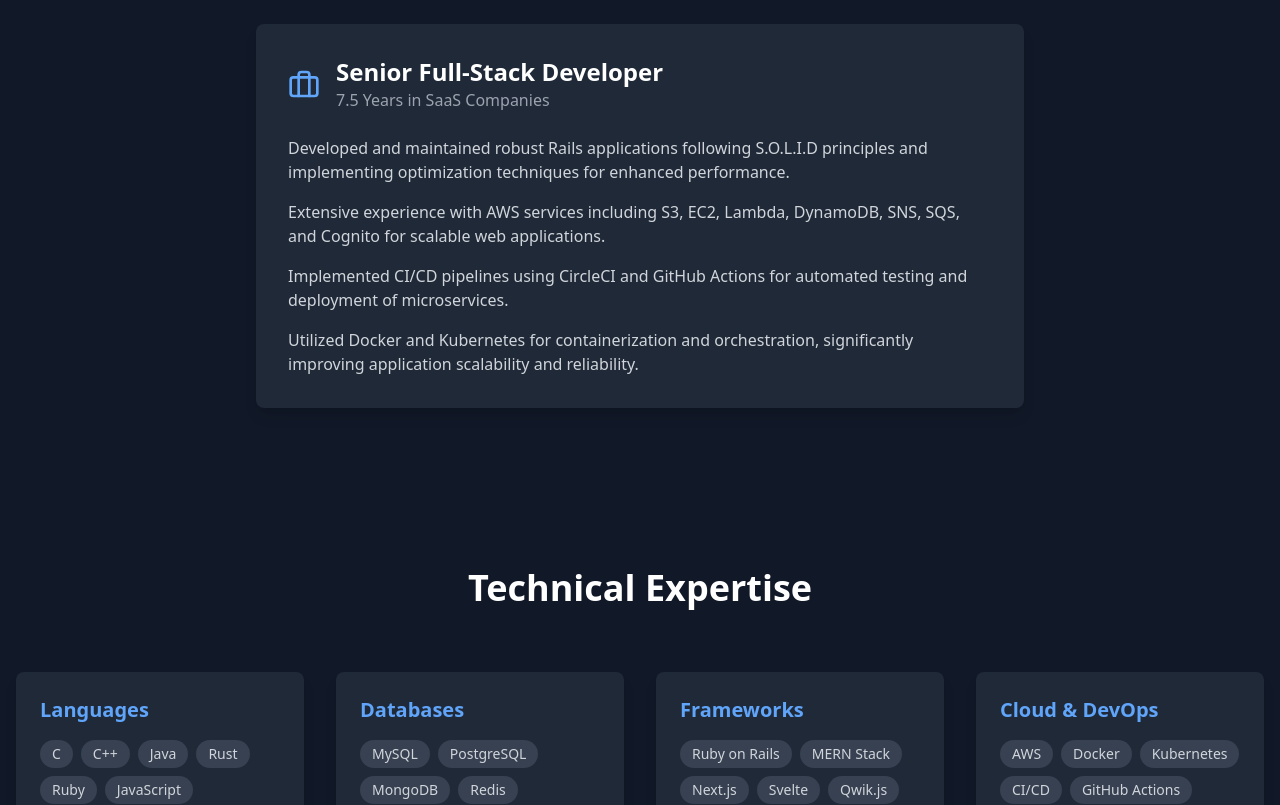
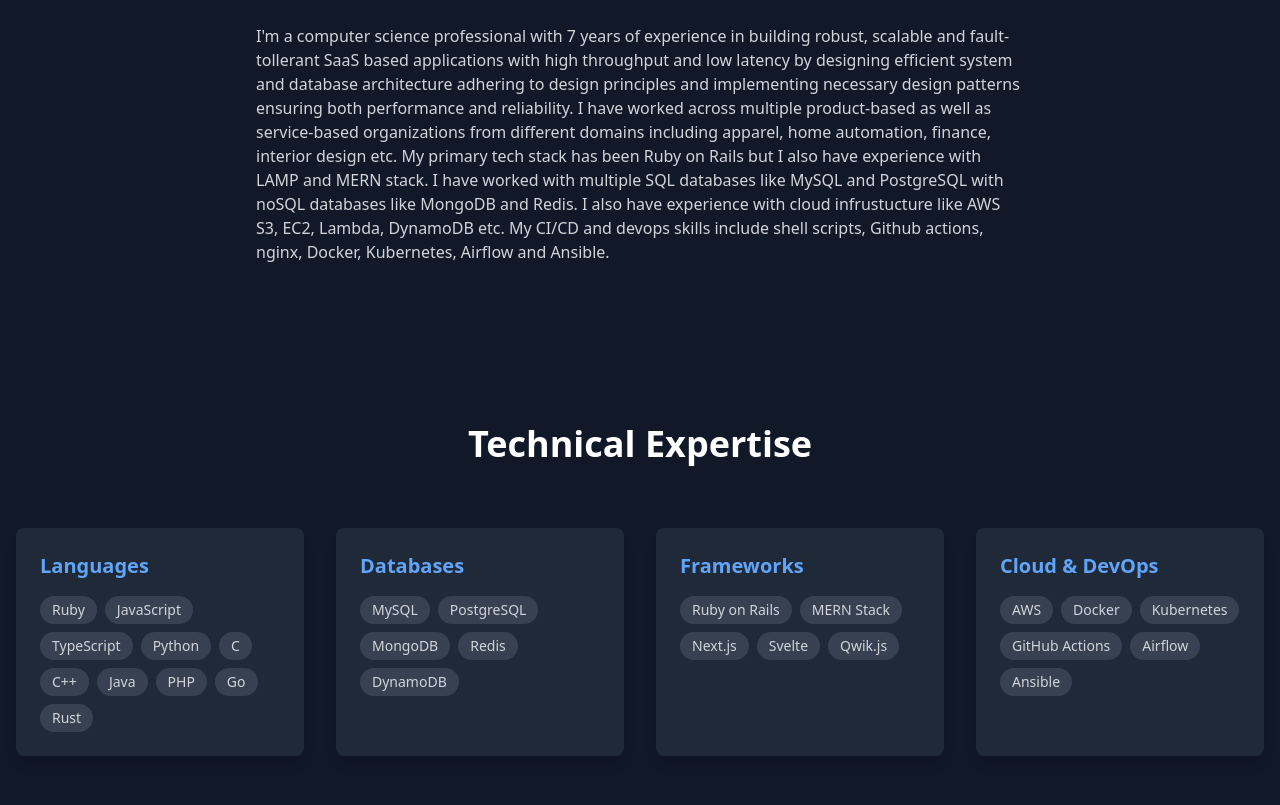
Before and after one commit to smakthe/developer-portfolio, a React (Vite) app: page / in a window 1280 px wide. Shown: the part 960-1765 px from the top of the page. Built offline with nearby package versions, Linux system fonts and the light colour scheme.

Commit message:
Small changes

```diff
--- a/package.json
+++ b/package.json
@@ -10,10 +10,10 @@
     "preview": "vite preview"
   },
   "dependencies": {
+    "framer-motion": "^11.0.8",
     "lucide-react": "^0.344.0",
     "react": "^18.3.1",
     "react-dom": "^18.3.1",
-    "framer-motion": "^11.0.8",
     "react-intersection-observer": "^9.8.1"
   },
   "devDependencies": {
--- a/src/components/Experience.tsx
+++ b/src/components/Experience.tsx
@@ -1,6 +1,6 @@
 import { motion } from 'framer-motion';
 import { useInView } from 'react-intersection-observer';
-import { Briefcase } from 'lucide-react';
+// import { Briefcase } from 'lucide-react';
 
 export default function Experience() {
   const [ref, inView] = useInView({
@@ -21,38 +21,11 @@ export default function Experience() {
         </motion.h2>
 
         <div className="max-w-3xl mx-auto">
-          <motion.div
-            initial={{ opacity: 0, y: 20 }}
-            animate={inView ? { opacity: 1, y: 0 } : {}}
-            className="bg-gray-800 rounded-lg p-8 shadow-lg"
-          >
-            <div className="flex items-center mb-6">
-              <Briefcase className="w-8 h-8 text-blue-400 mr-4" />
-              <div>
-                <h3 className="text-2xl font-semibold text-white">Senior Full-Stack Developer</h3>
-                <p className="text-gray-400">7.5 Years in SaaS Companies</p>
-              </div>
-            </div>
-
-            <div className="space-y-4 text-gray-300">
-              <p>
-                Developed and maintained robust Rails applications following S.O.L.I.D principles
-                and implementing optimization techniques for enhanced performance.
-              </p>
-              <p>
-                Extensive experience with AWS services including S3, EC2, Lambda, DynamoDB, SNS,
-                SQS, and Cognito for scalable web applications.
-              </p>
-              <p>
-                Implemented CI/CD pipelines using CircleCI and GitHub Actions for automated
-                testing and deployment of microservices.
-              </p>
-              <p>
-                Utilized Docker and Kubernetes for containerization and orchestration,
-                significantly improving application scalability and reliability.
-              </p>
-            </div>
-          </motion.div>
+          <div className="space-y-4 text-gray-300">
+            <p>
+              I'm a computer science professional with 7 years of experience in building robust, scalable and fault-tollerant SaaS based applications with high throughput and low latency by designing efficient system and database architecture adhering to design principles and implementing necessary design patterns ensuring both performance and reliability. I have worked across multiple product-based as well as service-based organizations from different domains including apparel, home automation, finance, interior design etc. My primary tech stack has been Ruby on Rails but I also have experience with LAMP and MERN stack. I have worked with multiple SQL databases like MySQL and PostgreSQL with noSQL databases like MongoDB and Redis. I also have experience with cloud infrustucture like AWS S3, EC2, Lambda, DynamoDB etc. My CI/CD and devops skills include shell scripts, Github actions, nginx, Docker, Kubernetes, Airflow and Ansible.
+            </p>
+          </div>
         </div>
       </div>
     </section>
--- a/src/components/Resume.tsx
+++ b/src/components/Resume.tsx
@@ -18,11 +18,11 @@ export default function Resume() {
           className="max-w-3xl mx-auto text-center"
         >
           <div className="bg-gray-800/50 backdrop-blur-sm rounded-2xl p-8 shadow-xl border border-gray-700">
-            <FileText className="w-16 h-16 text-blue-400 mx-auto mb-6" />
             <h2 className="text-3xl font-bold text-white mb-4">Like what you see?</h2>
             <p className="text-gray-300 mb-8">
-              Check out my detailed resume to learn more about my experience, skills, and achievements.
+              Check out my resume to learn more about my experience, skills, and achievements
             </p>
+            <FileText className="w-16 h-16 text-blue-400 mx-auto mb-6" />
             <motion.a
               href="https://somak-resume.vercel.app/"
               target="_blank"
--- a/src/components/Skills.tsx
+++ b/src/components/Skills.tsx
@@ -4,7 +4,7 @@ import { useInView } from 'react-intersection-observer';
 const skillCategories = [
   {
     title: "Languages",
-    skills: ["C", "C++", "Java", "Rust", "Ruby", "JavaScript", "TypeScript", "Python", "PHP"]
+    skills: ["Ruby", "JavaScript", "TypeScript", "Python", "C", "C++", "Java", "PHP", "Go", "Rust"]
   },
   {
     title: "Databases",
@@ -16,7 +16,7 @@ const skillCategories = [
   },
   {
     title: "Cloud & DevOps",
-    skills: ["AWS", "Docker", "Kubernetes", "CI/CD", "GitHub Actions", "Airflow", "Ansible"]
+    skills: ["AWS", "Docker", "Kubernetes", "GitHub Actions", "Airflow", "Ansible"]
   }
 ];
 
```
Also changed, not shown: 1 other file (tests, documents, lock files or other folders).
